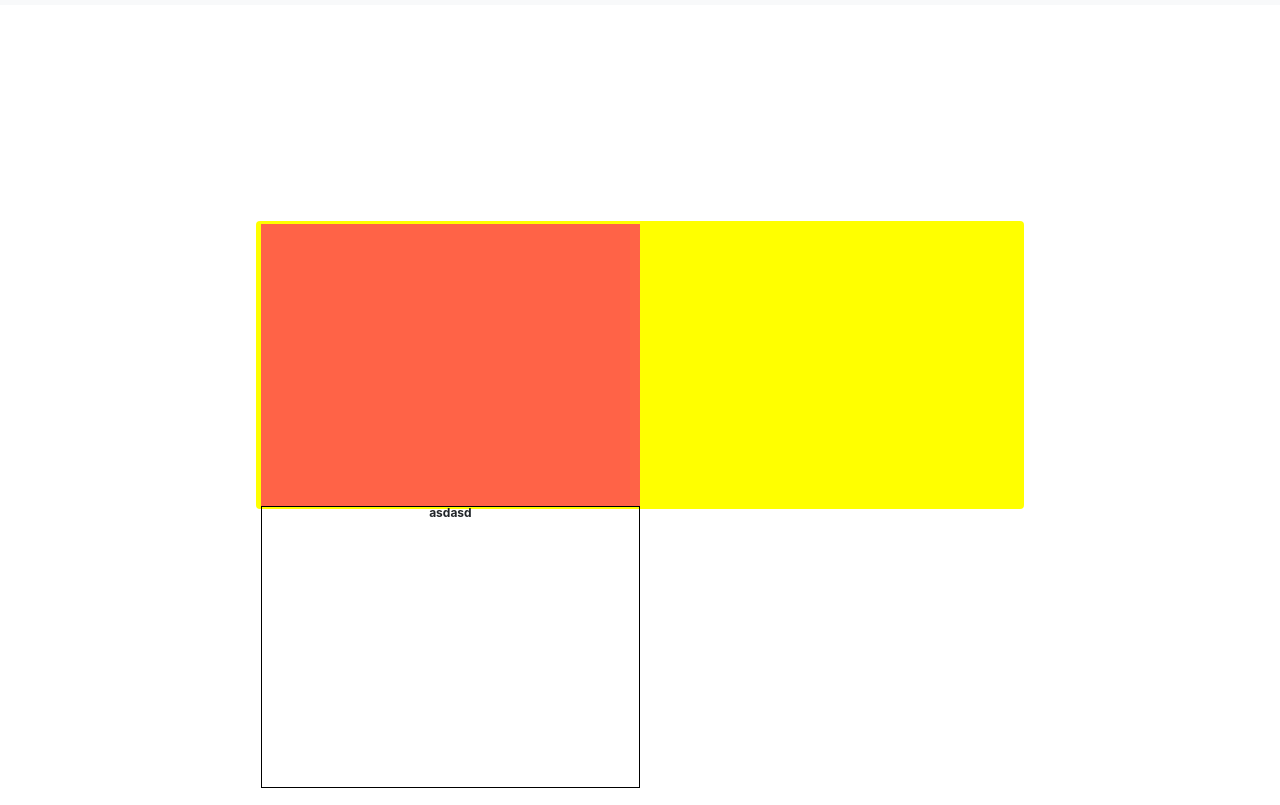
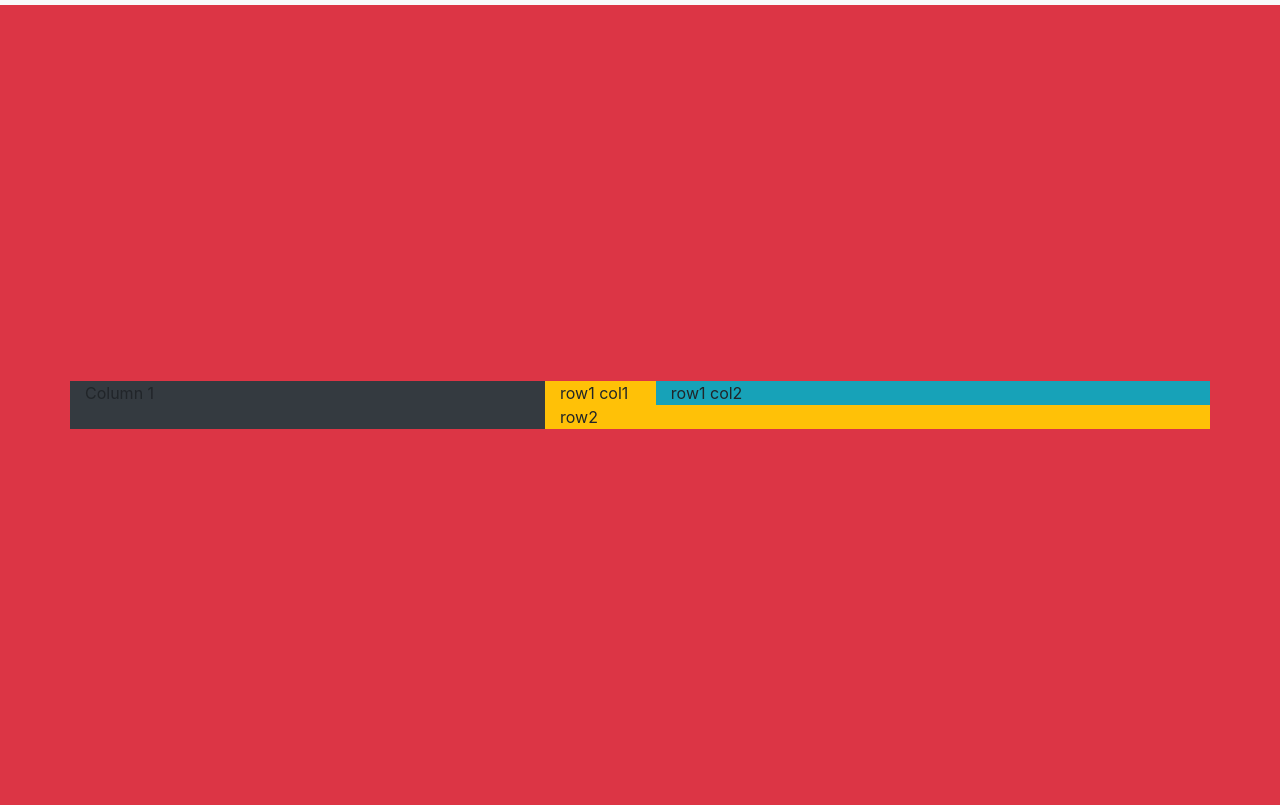
Before and after one commit to imamfahr/profile, a plain HTML site: page index.html in a window 1280 px wide. Shown: the part 51-856 px from the top of the page. Drawn offline with nearby package versions, Linux system fonts and the light colour scheme.

Commit message:
add new styling

```diff
--- a/index.html
+++ b/index.html
@@ -12,7 +12,7 @@
   </head>
   <body>
     <!-- navbar -->
-    <nav class="navbar navbar-expand-lg navbar-light bg-light">
+    <nav class="navbar navbar-expand-lg navbar-light bg-light sticky-top">
         <div class="container">
             <a class="navbar-brand" href="#">Navbar</a>
             <button class="navbar-toggler" type="button" data-toggle="collapse" data-target="#navbarSupportedContent" aria-controls="navbarSupportedContent" aria-expanded="false" aria-label="Toggle navigation">
@@ -47,21 +47,35 @@
                 <button class="btn btn-outline-success my-2 my-sm-0" type="submit">Search</button>
               </form>
             </div>
+          </div>
           </nav>
-        </div>
 
       <!-- body -->
-      <div class="container-body">
-          <div class="badge container">
-              <div class="photo-box">
+      <div class="container-fluid bg-danger d-flex align-items-center full-height">
 
+        <div class="container">
+        <div class="row">
+          <div class="col-sm-5 bg-dark">
+            Column 1
+          </div>
+          <div class="col-sm-7 bg-info">
+            <div class="row">
+              <div class="col-sm-2 bg-warning">
+                row1 col1
               </div>
-              <div class="biodata">
-                  asdasd
+              <div class="col-sm-10 bg-alert">
+                row1 col2
+              </div>
+            </div>
+            <div class="row bg-warning">
+              <div class="col-sm-12">
 
+                row2
               </div>
-
+            </div>
           </div>
+        </div>
+        </div>
       </div>
 
 
--- a/style.css
+++ b/style.css
@@ -1,4 +1,4 @@
-.container-body{
+/* .container-body{
     height: 90vh;
     display: flex;
     align-content: space-around;
@@ -23,4 +23,8 @@
     border: black 1px solid;
     height: 100%;
     width: 50%;
+} */
+
+.full-height{
+    height: 100vh;
 }
```
